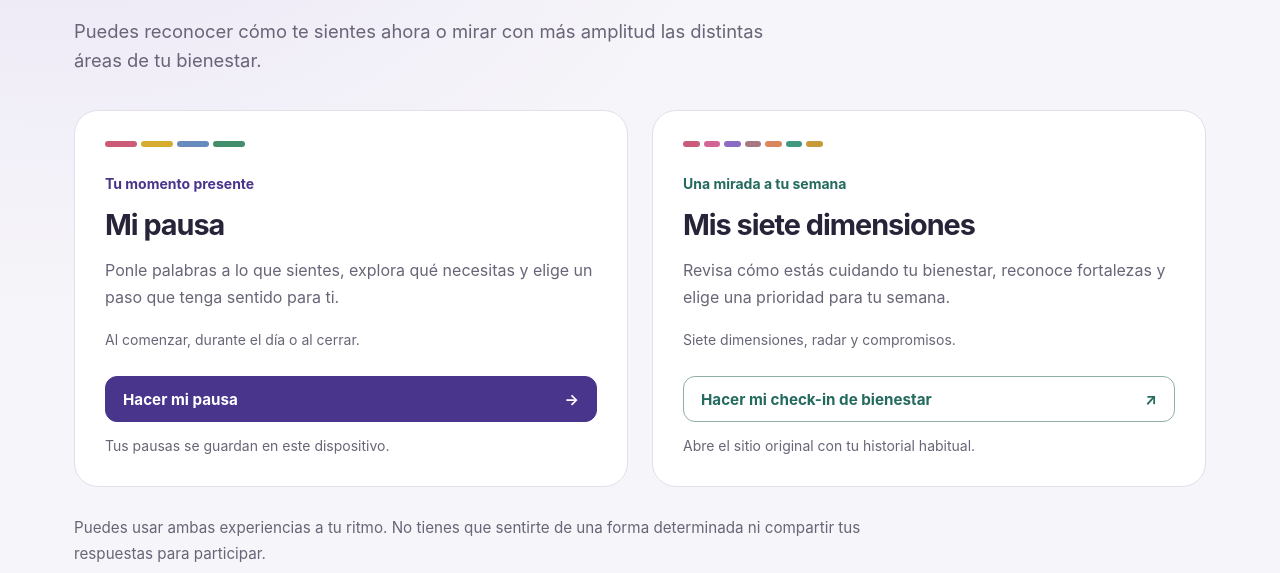
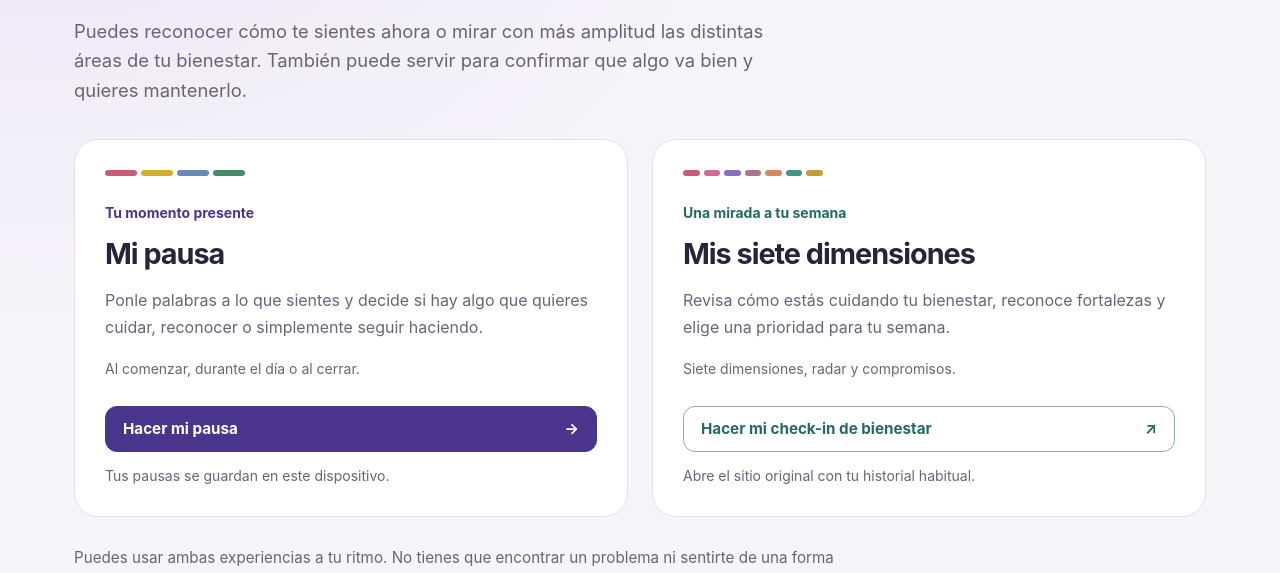
Before and after one commit to MentorIATec/pausa-bienestar, a website: page index.html in a window 1280 px wide. Shown: the part 227-800 px from the top of the page. Drawn offline with Linux system fonts and the light colour scheme.

Commit message:
Ajusta lenguaje para reconocer bienestar estable y fortalezas

```diff
--- a/index.html
+++ b/index.html
@@ -15,12 +15,12 @@
   <main class="portal-main">
     <p class="eyebrow">Reconocer · comprender · cuidar</p>
     <h1>¿Qué pausa necesitas hoy?</h1>
-    <p class="portal-lead">Puedes reconocer cómo te sientes ahora o mirar con más amplitud las distintas áreas de tu bienestar.</p>
+    <p class="portal-lead">Puedes reconocer cómo te sientes ahora o mirar con más amplitud las distintas áreas de tu bienestar. También puede servir para confirmar que algo va bien y quieres mantenerlo.</p>
     <div class="portal-choices">
       <article class="portal-card">
         <div class="color-line" aria-hidden="true"><i></i><i></i><i></i><i></i></div>
         <p class="portal-kicker">Tu momento presente</p><h2>Mi pausa</h2>
-        <p>Ponle palabras a lo que sientes, explora qué necesitas y elige un paso que tenga sentido para ti.</p>
+        <p>Ponle palabras a lo que sientes y decide si hay algo que quieres cuidar, reconocer o simplemente seguir haciendo.</p>
         <p class="portal-meta">Al comenzar, durante el día o al cerrar.</p>
         <a class="primary" href="./mi-pausa/">Hacer mi pausa <span aria-hidden="true">→</span></a>
         <small>Tus pausas se guardan en este dispositivo.</small>
@@ -34,7 +34,7 @@
         <small>Abre el sitio original con tu historial habitual.</small>
       </article>
     </div>
-    <p class="portal-note">Puedes usar ambas experiencias a tu ritmo. No tienes que sentirte de una forma determinada ni compartir tus respuestas para participar.</p>
+    <p class="portal-note">Puedes usar ambas experiencias a tu ritmo. No tienes que encontrar un problema ni sentirte de una forma determinada. Reconocer que estás bien también es una respuesta válida.</p>
   </main>
   <footer><div><strong>Concepto y diseño pedagógico: Karen Ariadna Guzmán Vega</strong><br>Mentora Estudiantil · Herramientas de reflexión personal.</div><div class="footer-links"><a href="https://tqueremos.tec.mx/es" target="_blank" rel="noopener noreferrer">Recursos de bienestar · TQueremos ↗</a></div></footer>
 </body>
```
